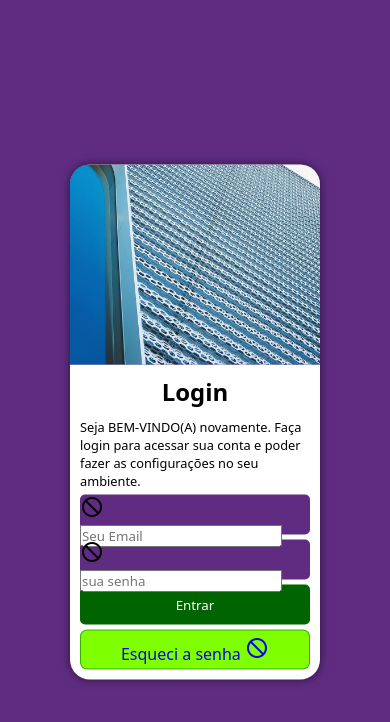
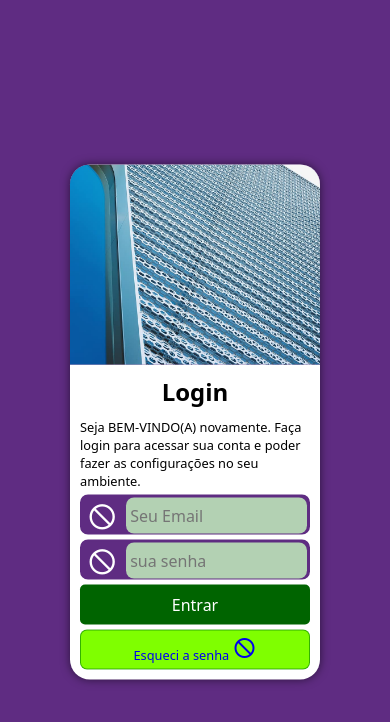
Before and after one commit to RicardoZimbrao/projeto-login, a plain HTML site: page index.html in a window 390 px wide. Drawn offline with nearby package versions, Linux system fonts and the light colour scheme.

Commit message:
style e media query

```diff
--- a/estilos/media-query.css
+++ b/estilos/media-query.css
@@ -8,6 +8,7 @@
 
     section#login {
         width: 80vw;
+        height: 280px;
 
     }
     section#login > div#imagem {
@@ -31,6 +32,7 @@
 
     section#login {
         width: 950px;
+        height: 350px;
     }
     section#login > div#imagem {
         float: left;
@@ -45,7 +47,8 @@
     }
 
     div#formulario > p {
-    font-size: 0.8em;
+    font-size: 1em;
+    margin: 20px 0px;
 }
 
 }
--- a/estilos/style.css
+++ b/estilos/style.css
@@ -32,7 +32,7 @@ section#login {
     position: absolute;
     top: 50%;
     left: 50%;
-    transform: translate(-50%, -50%);
+
     overflow: hidden;
 
     background-color: white;
@@ -43,6 +43,7 @@ section#login {
 
     transition: width .3s, height .3s;
     transition-timing-function: ease;
+    transform: translate(-50%, -50%);
 }
 
 section#login > div#imagem {
@@ -71,10 +72,11 @@ div#formulario > p {
 
 form > div.campo {
     background-color: #5f2c82;
+    border: 2px solid #5f2c82;
     width: 100%;
     display: block;
     height: 40px;
-    border-radius: 5px;
+    border-radius: 8px;
     margin: 5px 0px;
 
 }
@@ -84,9 +86,35 @@ div.campo > label {
 
 }
 
+div.campo > span {
+    color: white;
+
+    font-size: 1.9em;
+    width: 40px;
+    padding: 5px;
+}
+
+div.campo > input {
+    background-color: rgb(179, 209, 179);
+    font-size: 1em;
+    width: calc(100% - 45px);
+    height: 100%;
+    transform: none;
+    padding-left: 8px;
+    border: 0px;
+    border-radius: 8px;
+    padding: 4px;
+    transform: translateY(-10px);
+}
+
+div.campo > input:focus-within {
+    background-color: white;
+    border: none;
+}
+
 form > input[type=submit] {
     display: block;
-    font-size: 1en;
+    font-size: 1em;
     width: 100%;
     height: 40px;
     background-color: darkgreen;
@@ -104,7 +132,7 @@ form > input[type=submit]:hover {
 form > a.botao {
     display: block;
     text-align: center;
-    font-size: 1en;
+    font-size: 1em;
     width: 100%;
     height: 40px;
     padding-top: 5px;
@@ -120,5 +148,5 @@ form > a.botao:hover {
 }
 
 form > a.botao {
-    font-size: 0.8en;
+    font-size: 0.8em;
 }
```
